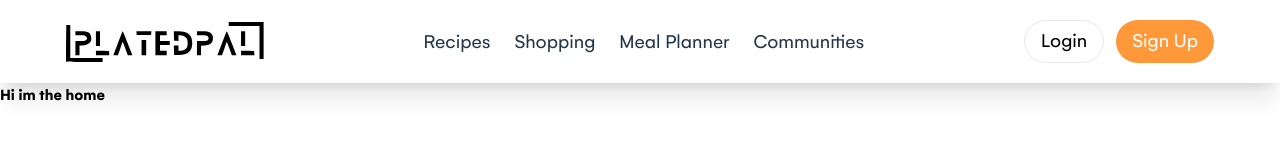
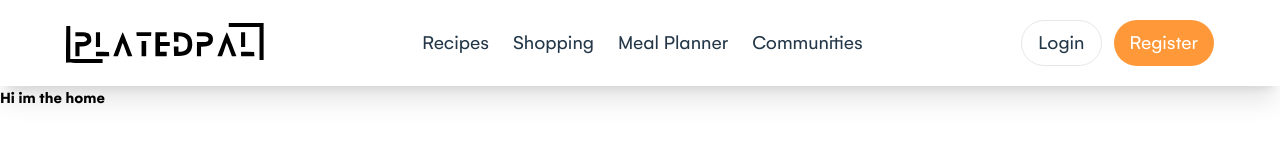
Before and after one commit to NighTzy-Godz/PlatedPal, a React (Vite) app in the folder client/: page / in a window 1280 px wide. Shown: the top 160 px of the page. Built offline with nearby package versions, Linux system fonts and the light colour scheme.

Commit message:
Client - Completely finished the top nav with its links and responsiveness

```diff
--- a/client/src/App.tsx
+++ b/client/src/App.tsx
@@ -8,6 +8,8 @@ import Shopping from "./pages/static/Shopping";
 import MealPlanner from "./pages/static/MealPlanner";
 import Communities from "./pages/static/Communities";
 import Saved from "./pages/static/Saved";
+import Login from "./pages/static/Login";
+import Register from "./pages/static/Register";
 
 function App() {
   const auth = false;
@@ -27,6 +29,9 @@ function App() {
           <Route path="/meal-planner" element={<MealPlanner />} />
           <Route path="/communities" element={<Communities />} />
           <Route path="/saved" element={<Saved />} />
+
+          <Route path="/login" element={<Login />} />
+          <Route path="/register" element={<Register />} />
         </Route>
       </Routes>
     </BrowserRouter>
--- a/client/src/components/common/Button.tsx
+++ b/client/src/components/common/Button.tsx
@@ -8,7 +8,7 @@ const btnVariants = cva(
     variants: {
       variant: {
         main: "bg-mainColor text-white hover:bg-mainColorDark tra",
-        default: "bg-white border hover:border-gray-500 ",
+        default: "bg-white border text-textColor hover:border-gray-500 ",
       },
       size: {
         sm: "px-4 py-2 text-lg rounded-[24px]",
@@ -50,4 +50,6 @@ const Button = ({
   );
 };
 
+export { btnVariants };
+
 export default Button;
--- a/client/src/components/ui/AuthenticatedTopNav.tsx
+++ b/client/src/components/ui/AuthenticatedTopNav.tsx
@@ -84,7 +84,6 @@ function AuthenticatedTopNav() {
         <ul className="flex flex-wrap flex-col gap-6 order-3 mb-10">
           {renderNavLinks}
         </ul>
-        <div className="flex flex-col gap-3 order-4 "></div>
       </div>
     </div>
   );
--- a/client/src/components/ui/UnauthenticatedTopNav.tsx
+++ b/client/src/components/ui/UnauthenticatedTopNav.tsx
@@ -2,7 +2,7 @@ import React, { useEffect, useState } from "react";
 import { Link, NavLink } from "react-router-dom";
 import Logo from "../icons/Logo";
 import { unauthenticatedLinks } from "../../data/topNavLinks";
-import Button from "../common/Button";
+import Button, { btnVariants } from "../common/Button";
 import { debounce } from "lodash";
 import HamburgerMenu from "../icons/HamburgerMenu";
 
@@ -27,7 +27,7 @@ function UnauthenticatedTopNav() {
   }, [windowX]);
 
   const renderNavLinks = unauthenticatedLinks.map((link) => {
-    const { id, name, path, active } = link;
+    const { id, name, path } = link;
     return (
       <li key={id}>
         <NavLink
@@ -57,8 +57,24 @@ function UnauthenticatedTopNav() {
           </Link>
           <ul className="lg:flex hidden gap-6 ">{renderNavLinks}</ul>
           <div className="lg:flex hidden gap-3 ">
-            <Button>Login</Button>
-            <Button variant="main">Sign Up</Button>
+            <Link
+              to="/login"
+              className={btnVariants({
+                variant: "default",
+                size: windowX < 992 ? "lg" : "default",
+              })}
+            >
+              Login
+            </Link>
+            <Link
+              to="/register"
+              className={btnVariants({
+                variant: "main",
+                size: windowX < 992 ? "lg" : "default",
+              })}
+            >
+              Register
+            </Link>
           </div>
           <div className="lg:hidden order-2" onClick={() => setIsShow(!isShow)}>
             <HamburgerMenu className="w-8 h-8" />
@@ -70,8 +86,24 @@ function UnauthenticatedTopNav() {
                 {renderNavLinks}
               </ul>
               <div className="flex flex-col gap-3 order-4 ">
-                <Button className="px-5!">Login</Button>
-                <Button variant="main">Sign Up</Button>
+                <Link
+                  to="/login"
+                  className={btnVariants({
+                    variant: "default",
+                    size: windowX < 992 ? "lg" : "default",
+                  })}
+                >
+                  Login
+                </Link>
+                <Link
+                  to="/register"
+                  className={btnVariants({
+                    variant: "main",
+                    size: windowX < 992 ? "lg" : "default",
+                  })}
+                >
+                  Register
+                </Link>
               </div>
             </div>
           )}
@@ -80,5 +112,4 @@ function UnauthenticatedTopNav() {
     </div>
   );
 }
-
 export default UnauthenticatedTopNav;
--- /dev/null
+++ b/client/src/pages/static/Login.tsx
@@ -0,0 +1,7 @@
+import React from "react";
+
+function Login() {
+  return <div>Login Page Here Soon</div>;
+}
+
+export default Login;
--- /dev/null
+++ b/client/src/pages/static/Register.tsx
@@ -0,0 +1,7 @@
+import React from "react";
+
+function Register() {
+  return <div>Register Here</div>;
+}
+
+export default Register;
```
